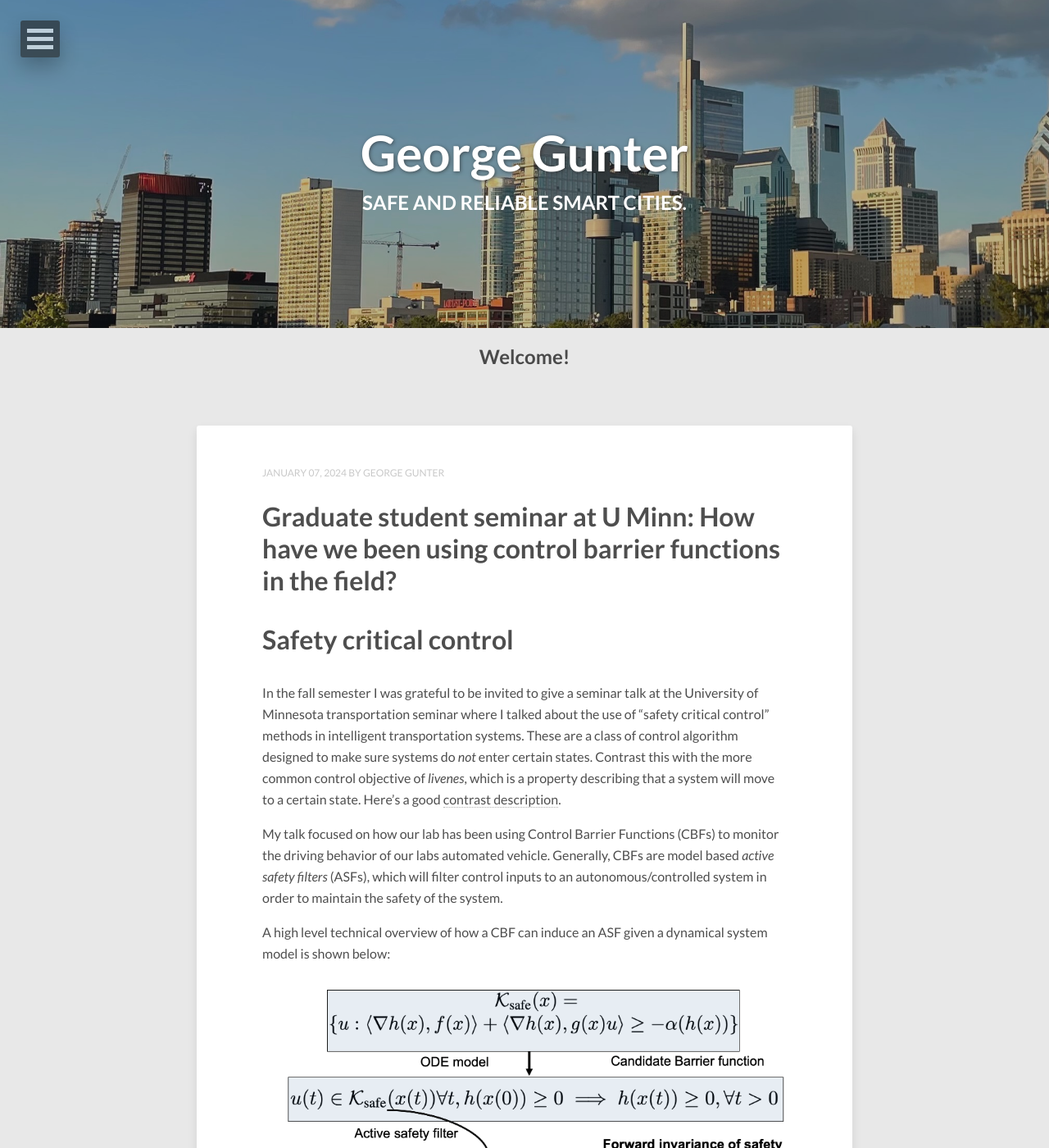
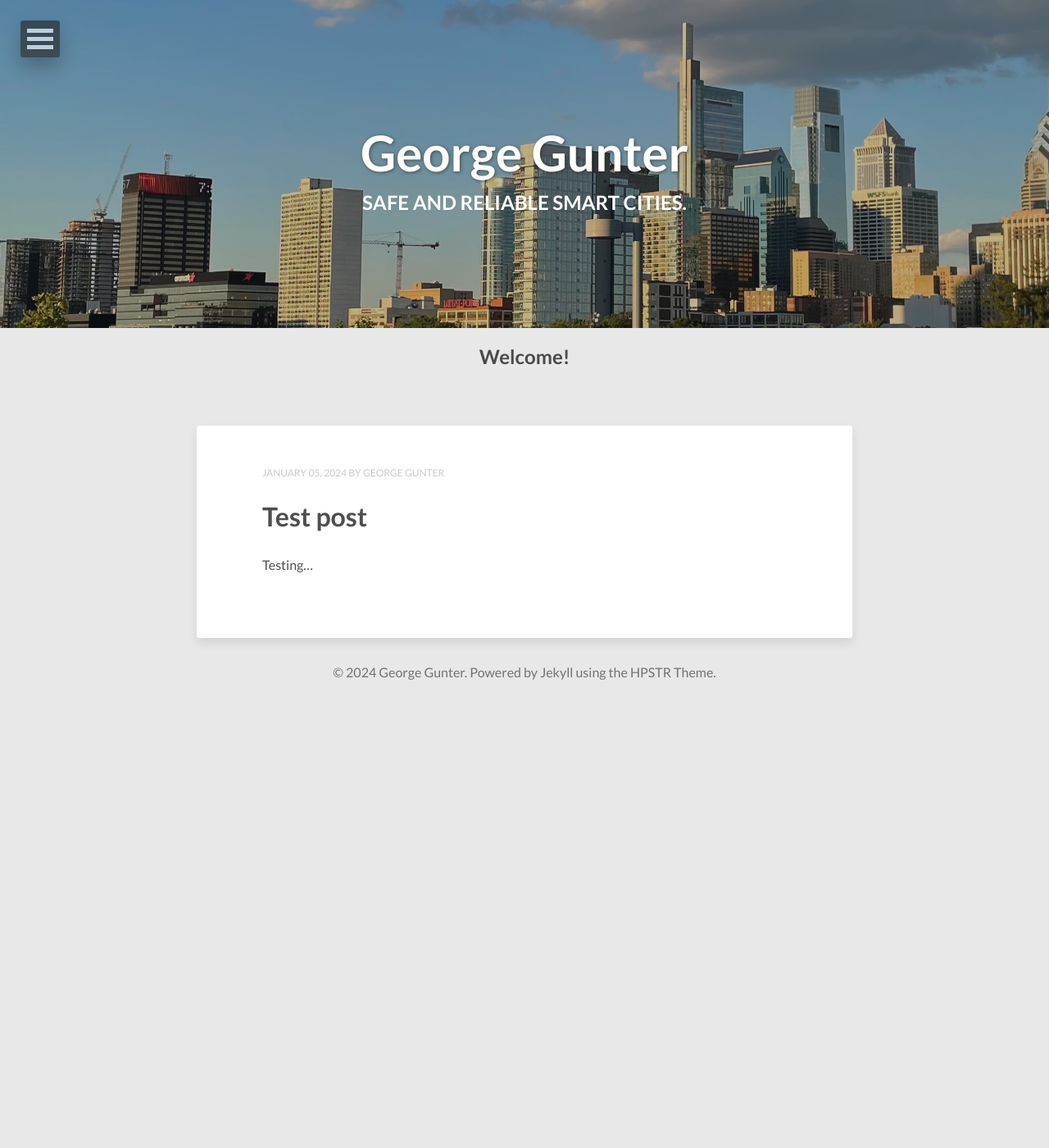
Before and after one commit to georgegunter/georgegunter.github.io, a Jekyll site: the page built from index.html, in a window 1280 px wide and 1400 px high. Shown: the whole window at 82% size. Built offline with Jekyll 4.4.1, drawn with Linux system fonts in a browser that asks for light colours; nearby versions of some CDN libraries; the list of posts is cut into pages by our own code.

Commit message:
trying a test post

```diff
--- a/_config.yml
+++ b/_config.yml
@@ -56,7 +56,7 @@ sass:
 permalink:   /:categories/:title/
 
 # Amount of post to show on home page
-paginate: 5
+paginate: 1
 
 kramdown:
   input: GFM
--- a/_posts/2024-01-05-Minnesota_CBF_talk.md
+++ /dev/null
@@ -1,20 +0,0 @@
----
-layout: post
-title: "Graduate student seminar at U Minn: How have we been using control barrier functions in the field?"
-date: 2024-01-07
-tags: [research, safe control]
-comments: false
-share: false
----
-
-# Safety critical control
-
-In the fall semester I was grateful to be invited to give a seminar talk at the University of Minnesota transportation seminar where I talked about the use of "safety critical control" methods in intelligent transportation systems. These are a class of control algorithm designed to make sure systems do *not* enter certain states. Contrast this with the more common control objective of *livenes*, which is a property describing that a system will move to a certain state. Here's a good [contrast description](https://en.wikipedia.org/wiki/Safety_and_liveness_properties).
-
-My talk focused on how our lab has been using Control Barrier Functions (CBFs) to monitor the driving behavior of our labs automated vehicle. Generally, CBFs are model based *active safety filters* (ASFs), which will filter control inputs to an autonomous/controlled system in order to maintain the safety of the system.
-
-A high level technical overview of how a CBF can induce an ASF given a dynamical system model is shown below:
-
-<figure>
-	<a href="{{ site.url }}/images/research_images/CBF_overview_minnesota_talk.png"><img src="{{ site.url }}/images/research_images/CBF_overview_minnesota_talk.png" alt=""></a>
-</figure>
--- /dev/null
+++ b/_posts/2024-01-05-Test-Post.md
@@ -0,0 +1,10 @@
+---
+layout: post
+title: "Test post"
+date: 2024-01-05
+tags: [research, safe control]
+comments: false
+share: false
+---
+
+Testing...
```
Also changed, not shown: 1 other file.
